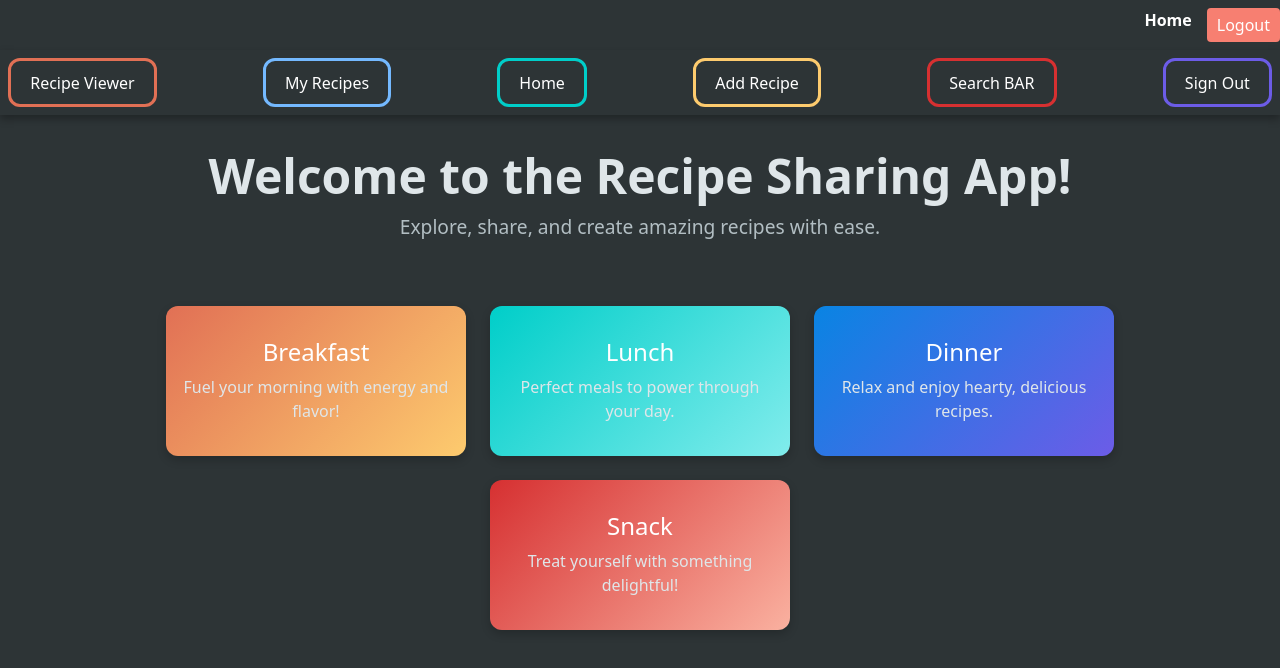
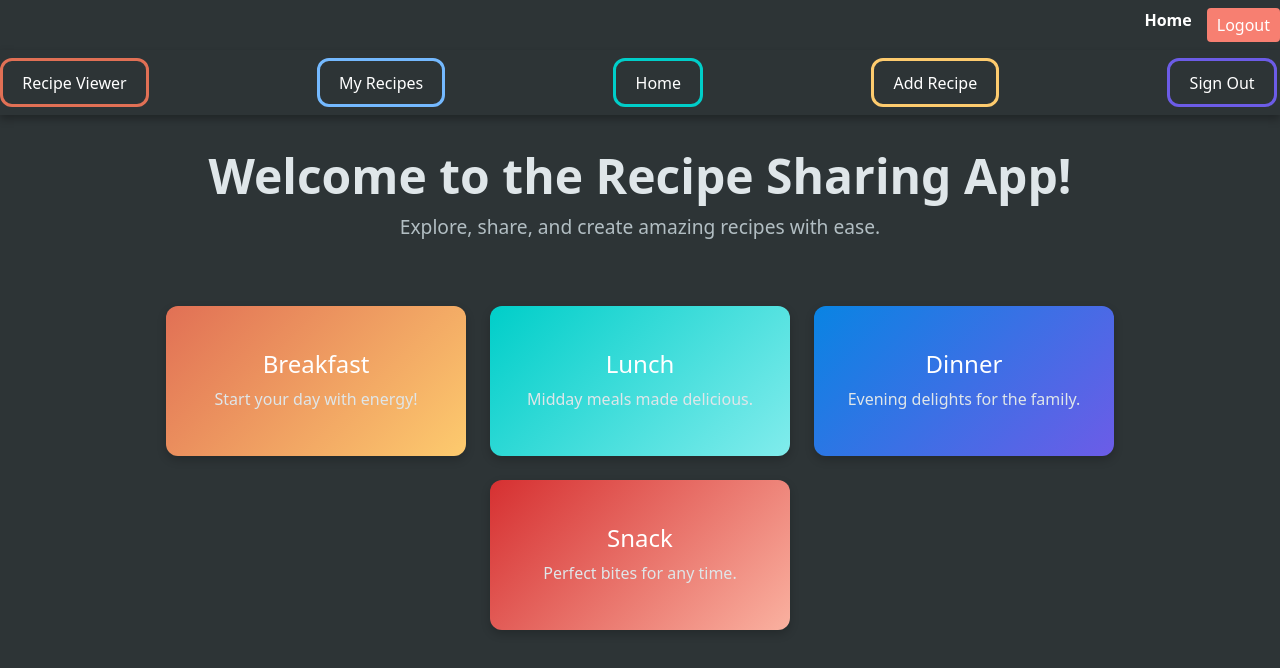
Before and after one commit to sidkrishna07/RecipeApp, a React (Create React App) app in the folder recipe-app/: page / in a window 1280 px wide. Shown: the top 668 px of the page. Built offline with nearby package versions, Linux system fonts and the light colour scheme; sample sign-in values are in the browser's storage.

Commit message:
nav bar
nav bar colored

```diff
--- a/recipe-app/src/components/HomePage.css
+++ b/recipe-app/src/components/HomePage.css
@@ -9,14 +9,15 @@ body {
 /* Navigation Bar */
 .navbar {
   display: flex;
-  justify-content: space-between;
+  justify-content: flex-start; /* Align items to the left, making them closer */
   align-items: center;
   background-color: #2d3436;
-  padding: 1rem 2rem;
+  padding: 1rem;
   box-shadow: 0 4px 8px rgba(0, 0, 0, 0.3);
   position: sticky;
   top: 0;
   z-index: 10;
+  width: 100%; /* Make the navbar fill the screen width */
 }
 
 /* Nav Buttons */
@@ -27,28 +28,26 @@ body {
   color: white;
   font-size: 1rem;
   padding: 0.6rem 1.2rem;
-  margin: 0 0.5rem;
   cursor: pointer;
   transition: transform 0.3s ease, box-shadow 0.3s ease, border-color 0.3s ease;
+  margin-right: 0.2rem; /* Even smaller gap between buttons */
 }
 
+/* Add unique borders to buttons for colors */
 .nav-item:nth-child(1) {
-  border-color: #e17055;
+  border-color: #e17055; /* Orange */
 }
 .nav-item:nth-child(2) {
-  border-color: #74b9ff;
+  border-color: #74b9ff; /* Light Blue */
 }
 .nav-item:nth-child(3) {
-  border-color: #00cec9;
+  border-color: #00cec9; /* Teal */
 }
 .nav-item:nth-child(4) {
-  border-color: #fdcb6e;
+  border-color: #fdcb6e; /* Yellow */
 }
 .nav-item:nth-child(5) {
-  border-color: #d63031;
-}
-.nav-item:nth-child(6) {
-  border-color: #6c5ce7;
+  border-color: #6c5ce7; /* Purple */
 }
 
 .nav-item:hover {
@@ -77,13 +76,13 @@ body {
 .home-header h1 {
   font-size: 3rem;
   font-weight: bold;
-  color: #dfe6e9;  /* light color */
+  color: #dfe6e9; /* light color */
   margin-bottom: 0.5rem;
 }
 
 .home-header p {
   font-size: 1.2rem;
-  color: #b2bec3;  /* light gray color */
+  color: #b2bec3; /* light gray color */
   margin: 0;
 }
 
@@ -144,4 +143,4 @@ body {
 
 .recipe-box.snack {
   background: linear-gradient(135deg, #d63031, #fab1a0);
-}
+};
--- a/recipe-app/src/components/HomePage.js
+++ b/recipe-app/src/components/HomePage.js
@@ -10,34 +10,33 @@ const HomePage = () => {
         <button className="nav-item">My Recipes</button>
         <button className="nav-item">Home</button>
         <button className="nav-item">Add Recipe</button>
-        <button className="nav-item">Search BAR</button>
         <button className="nav-item">Sign Out</button>
       </div>
 
-      {/* Main Content */}
+      {/* Home Page Content */}
       <div className="home-container">
         <div className="home-header">
           <h1>Welcome to the Recipe Sharing App!</h1>
           <p>Explore, share, and create amazing recipes with ease.</p>
         </div>
 
-        {/* Recipe Sections */}
         <div className="recipe-section">
+          {/* Example Recipe Boxes */}
           <div className="recipe-box breakfast">
             <h3>Breakfast</h3>
-            <p>Fuel your morning with energy and flavor!</p>
+            <p>Start your day with energy!</p>
           </div>
           <div className="recipe-box lunch">
             <h3>Lunch</h3>
-            <p>Perfect meals to power through your day.</p>
+            <p>Midday meals made delicious.</p>
           </div>
           <div className="recipe-box dinner">
             <h3>Dinner</h3>
-            <p>Relax and enjoy hearty, delicious recipes.</p>
+            <p>Evening delights for the family.</p>
           </div>
           <div className="recipe-box snack">
             <h3>Snack</h3>
-            <p>Treat yourself with something delightful!</p>
+            <p>Perfect bites for any time.</p>
           </div>
         </div>
       </div>
```
